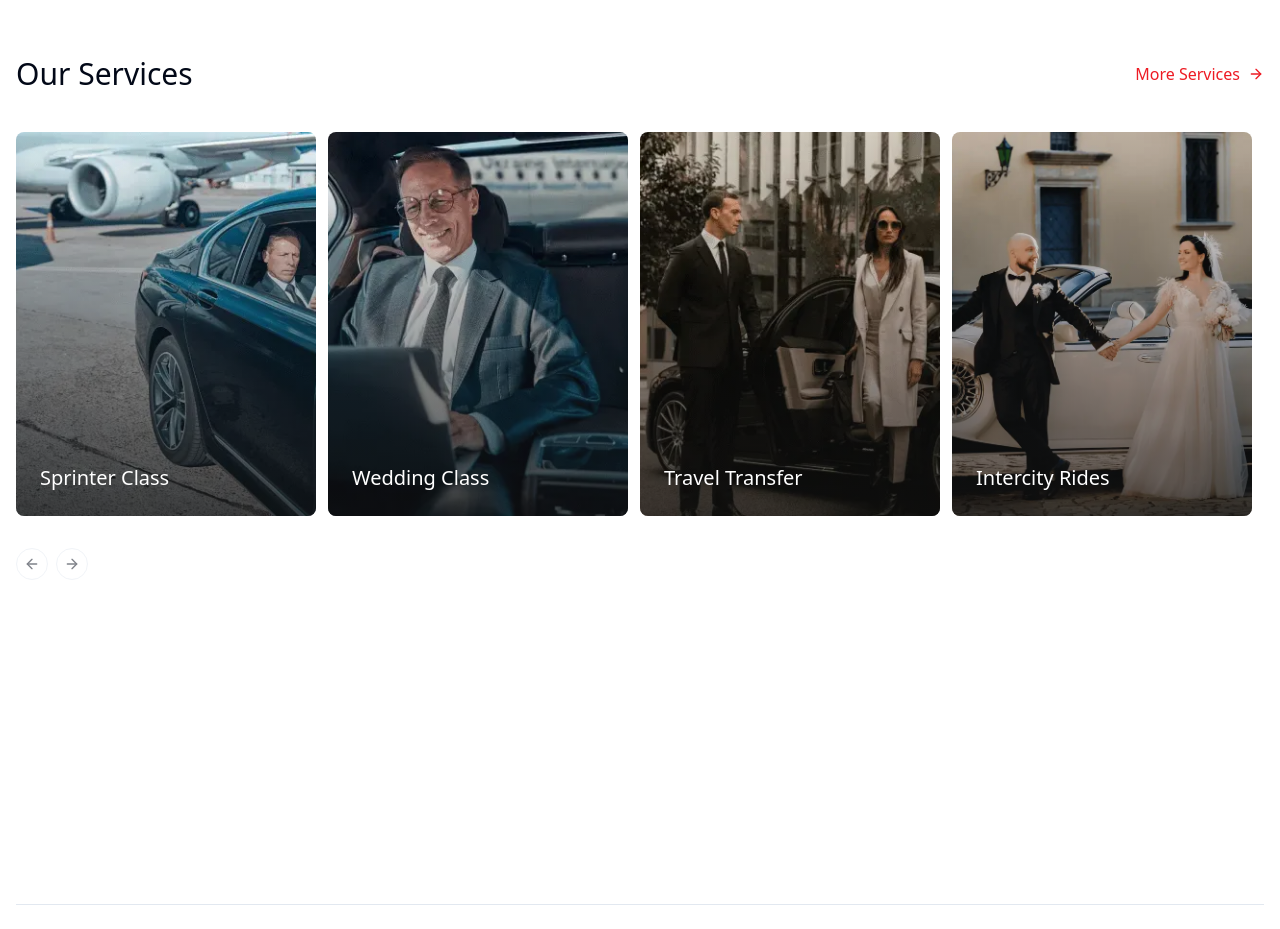
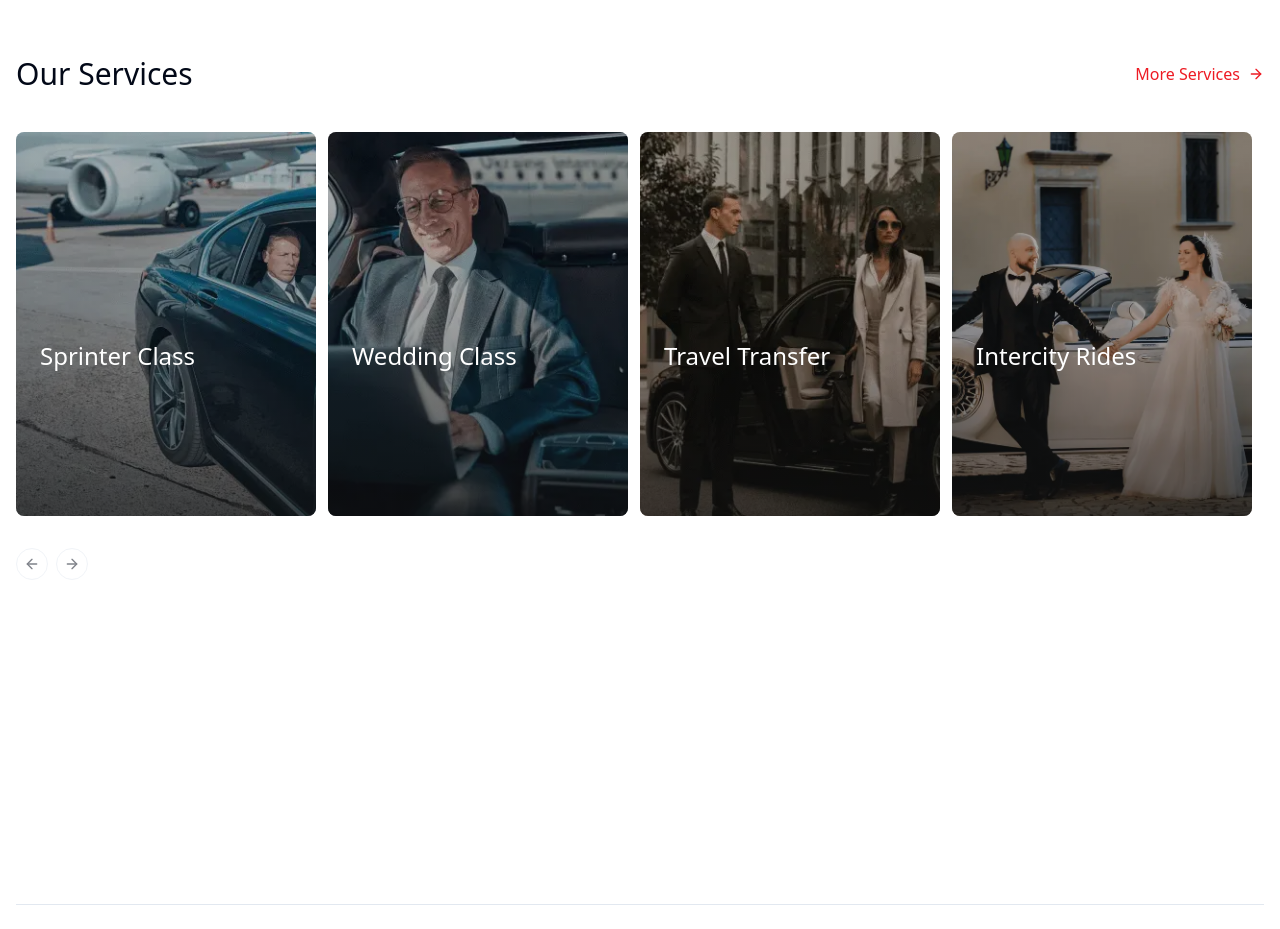
Before and after one commit to CostaMAyssa/Projeto-Transfer-website, a React (Vite) app: page / in a window 1280 px wide. Shown: the part 1960-2889 px from the top of the page. Built offline with nearby package versions, Linux system fonts and the light colour scheme.

Commit message:
Add hover card for service details
Implement hover card to display service details on image hover.

```diff
--- a/src/pages/Index.tsx
+++ b/src/pages/Index.tsx
@@ -1,4 +1,3 @@
-
 import { Button } from "@/components/ui/button";
 import BookingWidget from "@/components/BookingWidget";
 import Navbar from "@/components/Navbar";
@@ -7,26 +6,31 @@ import { vehicles } from "@/data/mockData";
 import { Link } from "react-router-dom";
 import { Carousel, CarouselContent, CarouselItem, CarouselNext, CarouselPrevious } from "@/components/ui/carousel";
 import { useEffect, useState } from "react";
+import { HoverCard, HoverCardContent, HoverCardTrigger } from "@/components/ui/hover-card";
 
 const serviceSlides = [
   {
     id: 1,
     title: "Sprinter Class",
+    description: "Mercedes-Benz Sprinter, Ford Transit or similar",
     image: "/lovable-uploads/3b4fd734-dc52-4a22-a8e3-b668b7629315.png"
   },
   {
     id: 2,
     title: "Wedding Class",
+    description: "Rolls Royce Phantom, Bentley Flying Spur or similar",
     image: "/lovable-uploads/baf6dc09-5b63-470c-90a1-0231305e3b67.png"
   },
   {
     id: 3,
     title: "Travel Transfer",
+    description: "Luxury SUVs, Executive Sedans or similar",
     image: "/lovable-uploads/af0f41d4-ae3b-415a-8813-f14552ab516c.png"
   },
   {
     id: 4,
     title: "Intercity Rides",
+    description: "Mercedes-Benz E-Class, BMW 5 Series, Cadillac XTS or similar",
     image: "/lovable-uploads/4173129f-aea8-4579-aa0c-46930d2d3004.png"
   }
 ];
@@ -203,8 +207,14 @@ const Index = () => {
                         alt={slide.title}
                         className="w-full h-full object-cover transition-transform duration-300 group-hover:scale-105"
                       />
-                      <div className="absolute inset-0 bg-gradient-to-t from-black/70 to-transparent flex items-end p-6">
-                        <h3 className="text-xl text-white font-normal">{slide.title}</h3>
+                      <div className="absolute inset-0 bg-gradient-to-t from-black/70 via-black/40 to-black/30 flex flex-col justify-end p-6 opacity-100 group-hover:opacity-100 transition-opacity duration-300">
+                        <h3 className="text-2xl text-white font-normal mb-2">{slide.title}</h3>
+                        <p className="text-white/80 font-light mb-4 opacity-0 group-hover:opacity-100 transform translate-y-2 group-hover:translate-y-0 transition-all duration-300 ease-in-out">
+                          {slide.description}
+                        </p>
+                        <div className="w-12 h-12 rounded-full flex items-center justify-center border border-white/50 opacity-0 group-hover:opacity-100 transform translate-y-2 group-hover:translate-y-0 transition-all duration-300 ease-in-out delay-100">
+                          <ArrowRight size={18} className="text-white" />
+                        </div>
                       </div>
                     </div>
                   </CarouselItem>
```
